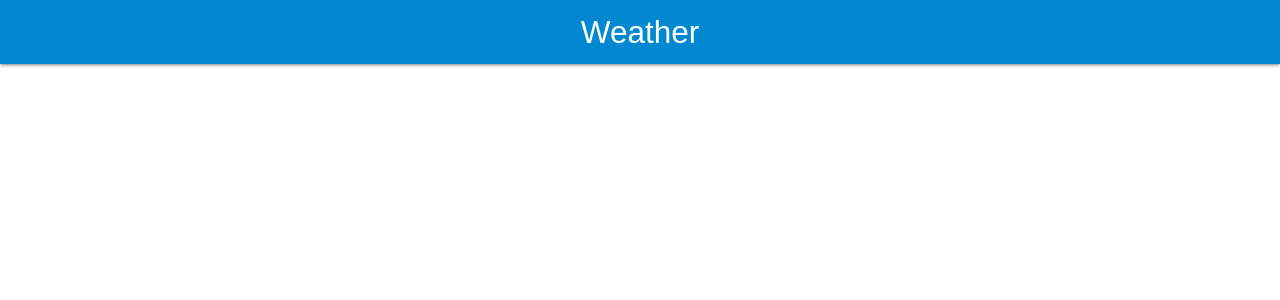
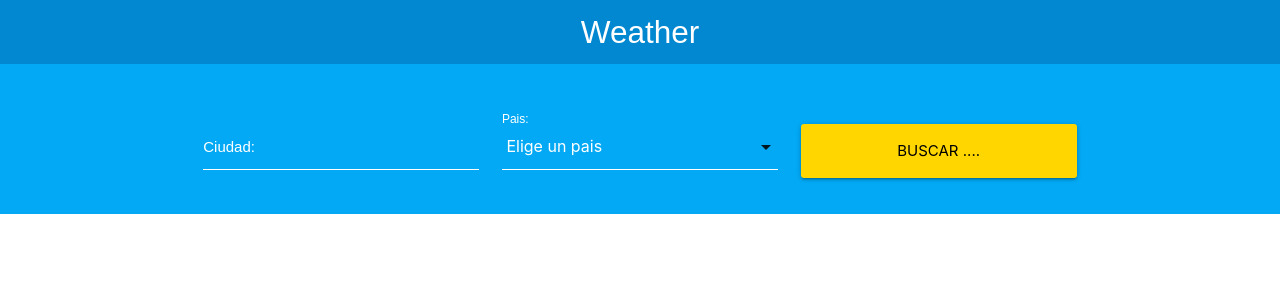
Before and after one commit to AlanCasasArevalo/OpenWeather, a React (Create React App) app: page / in a window 1280 px wide. Shown: the top 300 px of the page. Built offline with nearby package versions, Linux system fonts and the light colour scheme.

Commit message:
[FEATURE][FORM] - Form was added

```diff
--- a/src/component/App.js
+++ b/src/component/App.js
@@ -1,5 +1,6 @@
 import React, { Component } from 'react';
 import Header from "./Header";
+import Form from "./Form";
 
 class App extends Component {
   render() {
@@ -8,6 +9,8 @@
           <Header
             title="Weather"
           />
+          <Form
+          />
       </div>
     );
   }
--- /dev/null
+++ b/src/component/Form.js
@@ -0,0 +1,39 @@
+import React, {Component} from 'react'
+
+class Form extends Component{
+    render() {
+        return (
+            <div className="contenedor-form">
+                <div className="container">
+                    <div className="row">
+                        <form>
+                            <div className="input-field col s12 m8 l4 offset-m2">
+                                <input id="ciudad" type="text"/>
+                                <label htmlFor="ciudad"> Ciudad: </label>
+                            </div>
+                            <div className="input-field col s12 m8 l4 offset-m2">
+                                <select>
+                                    <option value="" defaultValue> Elige un pais </option>
+                                    <option value="AR">Argentina</option>
+                                    <option value="ES">España</option>
+                                    <option value="UK">Reino Unido</option>
+                                    <option value="CO">Colombia</option>
+                                    <option value="CR">Costa Rica</option>
+                                    <option value="US">EEUU</option>
+                                    <option value="MX">Mexico</option>
+                                    <option value="PE">Peru</option>
+                                </select>
+                                <label htmlFor="pais"> Pais: </label>
+                            </div>
+                            <div className="input-field col s12 m8 l4 offset-m2 buscador">
+                                <input type="submit" className="waves-effect waves-light btn-large yellow accent-4" value="Buscar ...."/>
+                            </div>
+                        </form>
+                    </div>
+                </div>
+            </div>
+        );
+    }
+}
+
+export default Form;
```
